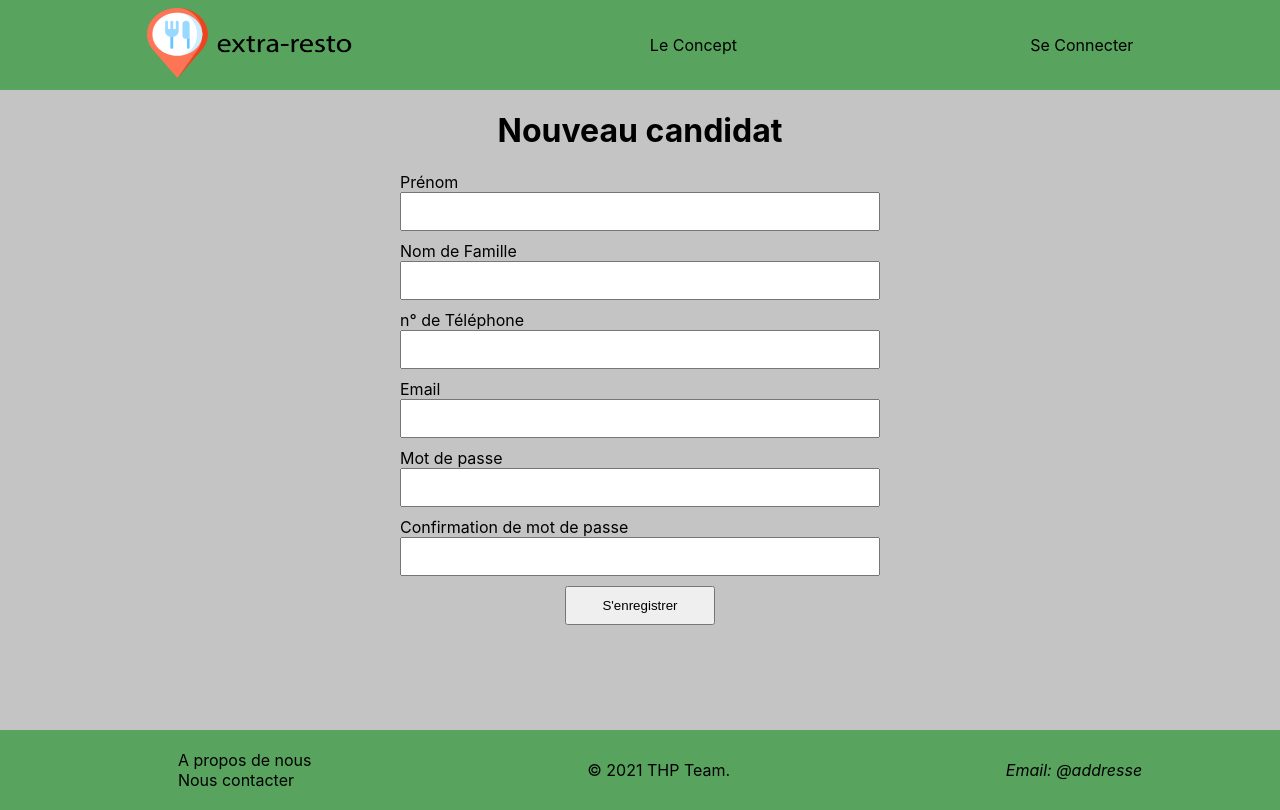
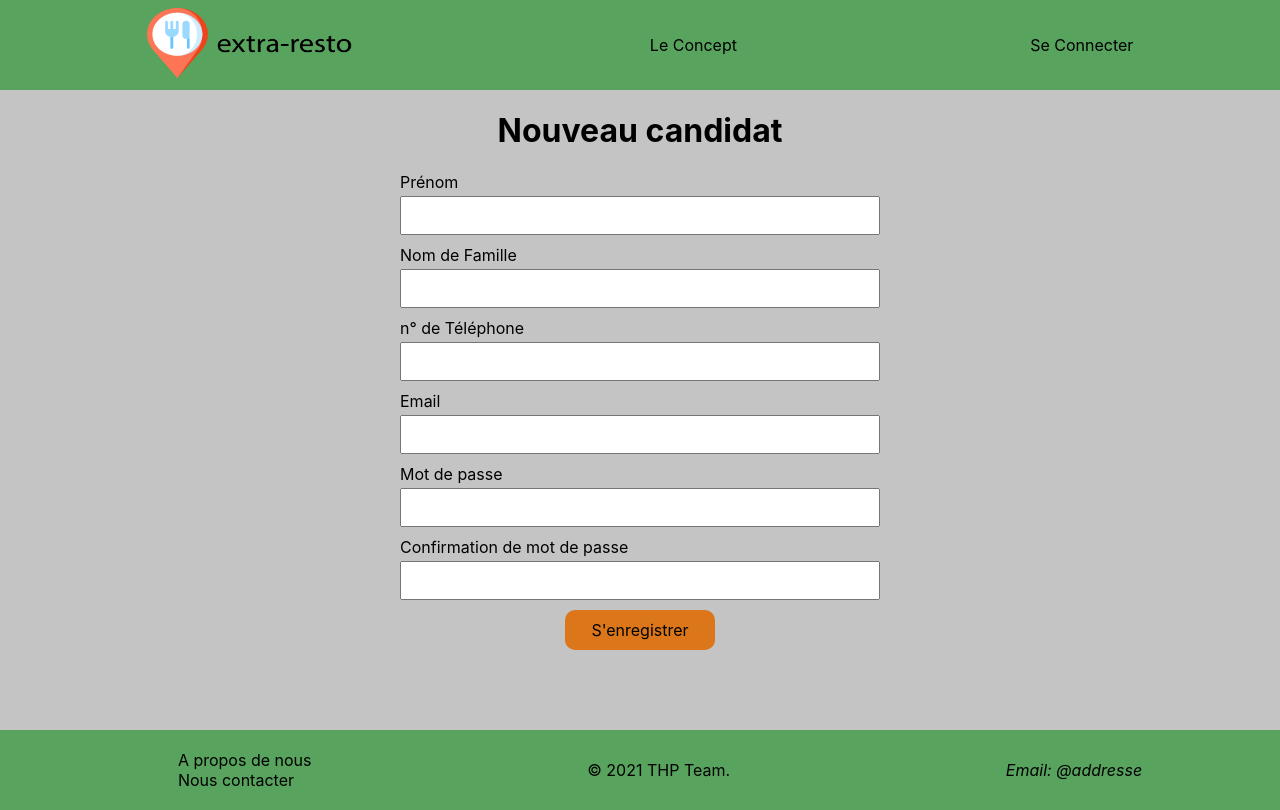
Before and after one commit to extra-resto/extra-resto-app, a Next.js app: page /signup/candidate in a window 1280 px wide. Built offline with nearby package versions, Linux system fonts and the light colour scheme.

Commit message:
Candidate signup button

```diff
--- a/components/FormCandidateSignup/FormCandidateSignup.module.scss
+++ b/components/FormCandidateSignup/FormCandidateSignup.module.scss
@@ -9,6 +9,7 @@
 	}
 	label {
 		margin-left: 10px;
+		padding-bottom: 4px;
 	}
 	button {
 		width: 150px;
--- a/components/FormCandidateSignup/index.jsx
+++ b/components/FormCandidateSignup/index.jsx
@@ -3,6 +3,7 @@ import { useState, useEffect } from 'react';
 import { setUser, setEmployer, setCandidate } from 'store/User/userAction';
 import { useDispatch } from 'react-redux';
 import { useRouter } from 'next/router';
+import Button from 'components/Button';
 
 const FormCandidateSignup = () => {
   const dispatch = useDispatch();
@@ -127,7 +128,7 @@ const FormCandidateSignup = () => {
           onChange={handleChange}
           required
         />
-        <button type="submit">S'enregistrer</button>
+        <Button type="submit" content="S'enregistrer"/>
       </form>
     </>
   )
```
